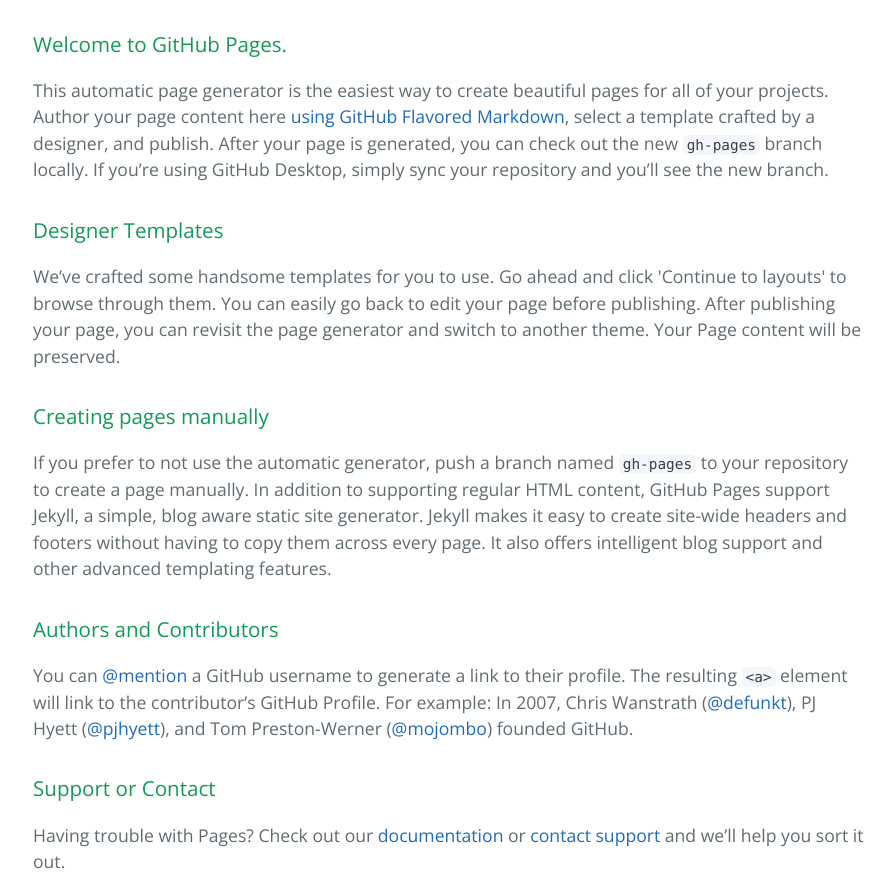
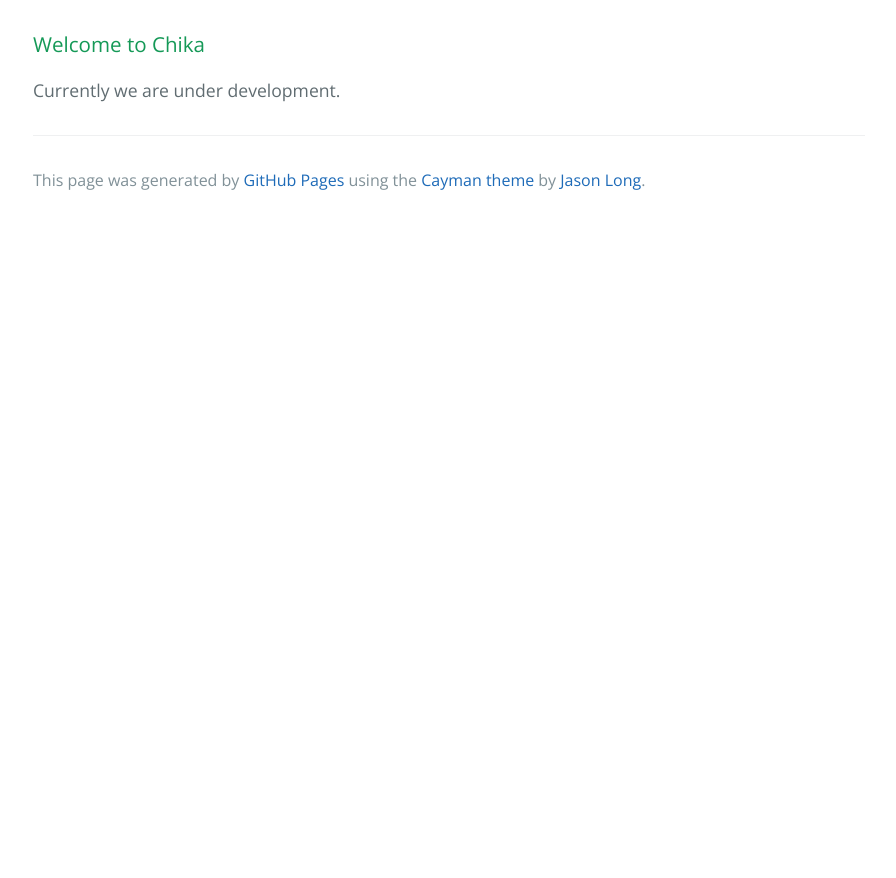
Before and after one commit to ahmedbera/ahmedbera.github.io, a plain HTML site: page index.html in a window 1280 px wide. Shown: the part 320-1198 px from the top of the page, without its empty margins (191-1087 px from the left). After the commit the page ends 800 px from the top, so only its background shows below. Drawn offline with nearby package versions, Linux system fonts and the light colour scheme.

Commit message:
Replace master branch with page content via GitHub

```diff
--- a/index.html
+++ b/index.html
@@ -17,29 +17,9 @@
 
     <section class="main-content">
       <h3>
-<a id="welcome-to-github-pages" class="anchor" href="#welcome-to-github-pages" aria-hidden="true"><span class="octicon octicon-link"></span></a>Welcome to GitHub Pages.</h3>
+<a id="welcome-to-chika" class="anchor" href="#welcome-to-chika" aria-hidden="true"><span class="octicon octicon-link"></span></a>Welcome to Chika</h3>
 
-<p>This automatic page generator is the easiest way to create beautiful pages for all of your projects. Author your page content here <a href="https://guides.github.com/features/mastering-markdown/">using GitHub Flavored Markdown</a>, select a template crafted by a designer, and publish. After your page is generated, you can check out the new <code>gh-pages</code> branch locally. If you’re using GitHub Desktop, simply sync your repository and you’ll see the new branch.</p>
-
-<h3>
-<a id="designer-templates" class="anchor" href="#designer-templates" aria-hidden="true"><span class="octicon octicon-link"></span></a>Designer Templates</h3>
-
-<p>We’ve crafted some handsome templates for you to use. Go ahead and click 'Continue to layouts' to browse through them. You can easily go back to edit your page before publishing. After publishing your page, you can revisit the page generator and switch to another theme. Your Page content will be preserved.</p>
-
-<h3>
-<a id="creating-pages-manually" class="anchor" href="#creating-pages-manually" aria-hidden="true"><span class="octicon octicon-link"></span></a>Creating pages manually</h3>
-
-<p>If you prefer to not use the automatic generator, push a branch named <code>gh-pages</code> to your repository to create a page manually. In addition to supporting regular HTML content, GitHub Pages support Jekyll, a simple, blog aware static site generator. Jekyll makes it easy to create site-wide headers and footers without having to copy them across every page. It also offers intelligent blog support and other advanced templating features.</p>
-
-<h3>
-<a id="authors-and-contributors" class="anchor" href="#authors-and-contributors" aria-hidden="true"><span class="octicon octicon-link"></span></a>Authors and Contributors</h3>
-
-<p>You can <a href="https://github.com/blog/821" class="user-mention">@mention</a> a GitHub username to generate a link to their profile. The resulting <code>&lt;a&gt;</code> element will link to the contributor’s GitHub Profile. For example: In 2007, Chris Wanstrath (<a href="https://github.com/defunkt" class="user-mention">@defunkt</a>), PJ Hyett (<a href="https://github.com/pjhyett" class="user-mention">@pjhyett</a>), and Tom Preston-Werner (<a href="https://github.com/mojombo" class="user-mention">@mojombo</a>) founded GitHub.</p>
-
-<h3>
-<a id="support-or-contact" class="anchor" href="#support-or-contact" aria-hidden="true"><span class="octicon octicon-link"></span></a>Support or Contact</h3>
-
-<p>Having trouble with Pages? Check out our <a href="https://help.github.com/pages">documentation</a> or <a href="https://github.com/contact">contact support</a> and we’ll help you sort it out.</p>
+<p>Currently we are under development.</p>
 
       <footer class="site-footer">
 
```
Also changed, not shown: params.json (+1 -1 lines).
